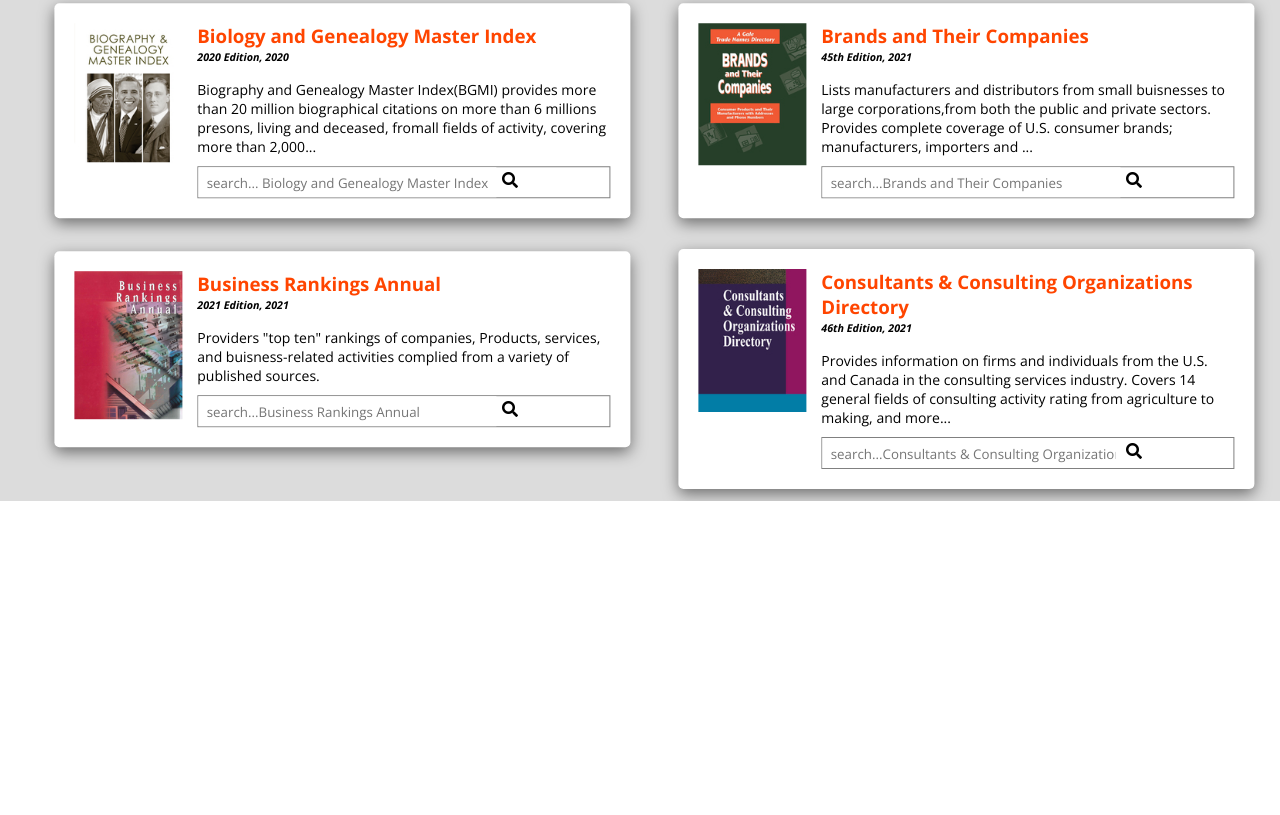
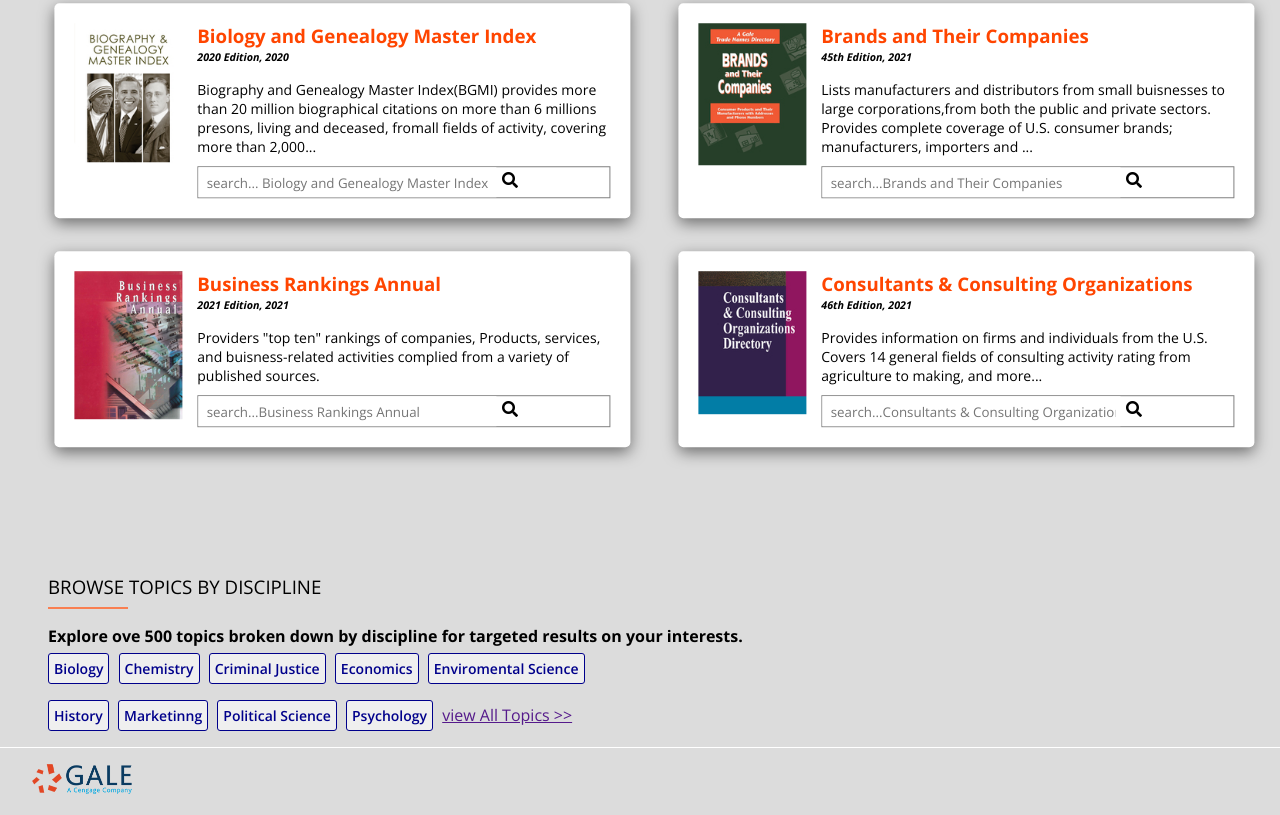
Before and after one commit to bettycode/Gale, a plain HTML site: page index.html in a window 1280 px wide. Shown: the part 520-1335 px from the top of the page. Before the commit the page ends 1021 px from the top, so only its background shows below. Drawn offline with nearby package versions, Linux system fonts and the light colour scheme.

Commit message:
complete

```diff
--- a/index.html
+++ b/index.html
@@ -109,20 +109,43 @@
                  <img src="img/book-4.jpeg" alt="">
                  </div>
                  <div  class="card-content">
-                    <h3>Consultants & Consulting Organizations Directory</h3>
+                    <h3>Consultants & Consulting Organizations </h3>
                     <h6><em>46th Edition, 2021</em></h6>
-                     <p class="card-p">Provides information on firms and individuals from the U.S. and Canada in the consulting services industry. Covers 14 general fields of consulting activity rating from agriculture to making, and more...</p>
+                     <p class="card-p">Provides information on firms and individuals from the U.S. Covers 14 general fields of consulting activity rating from agriculture to making, and more...</p>
                      <div class="drop-btn0" style="border: 1px solid gray; height: 30px; margin-top: 10px;" >
                         <span class="input"> <input  style="padding-top: 8px;" type="text" placeholder=" search...Consultants & Consulting Organizations Directory"><i class="fas fa-search" ></i></span>
                     </div>
                  </div>
 
-             </div>
+            </div>
+            <div class="container3">
+                <h3>BROWSE TOPICS BY DISCIPLINE</h3>
+                <P><strong>Explore ove 500 topics broken down by discipline for targeted results on your interests.</strong></P>
+                <div class="btns">
+                    <button> Biology</button>
+                    <button> Chemistry</button>
+                    <button> Criminal Justice</button>
+                    <button> Economics</button>
+                    <button> Enviromental Science</button>
+                    <button> History</button>
+                    <button> Marketinng</button>
+                    <button> Political Science</button>
+                    <button> Psychology</button>
+                    <a href="">view All Topics >></a>
 
+                </div>
+
+            </div>
+            <footer class="container-fluid">
+                <div class="imge">
+                    <img src="img/gale-logo.png" alt="">
+
+                </div>
+
+            </footer>
         </div>
+
     </main>
-
-
 
 
 
--- a/style.css
+++ b/style.css
@@ -138,6 +138,51 @@
     width: 100%;
     flex: 100%;
 }
+.container3 h3{
+    margin-top: 2rem;
+    font-weight: 500;
+}
+.container3{
+    margin-top: 37em;
+    margin-left: 3rem;
+    display: block;
+    height: 100%;
+
+}
+.container3 h3::after{
+    content: "";
+    width: 80px;
+    height: 2px;
+    display: flex;
+    background: #F97F51;
+    margin-bottom: 1rem;
+    margin-top: 8px;
+}
+div.imge img{
+    height: 30px;
+    margin-left: 2rem;
+    padding-top: 1rem;
+    padding-bottom: 1rem;
+}
+div.btns{
+    margin-top: 6px;
+    width: 45%;
+}
+.btns button{
+    border: 1px solid darkblue;
+    color: darkblue;
+    margin-bottom: 1rem;
+    padding: 5px;
+    border-radius: 3px;
+    margin-right: 5px;
+    font-size: 14px;
+    font-weight: 600;
+}
+footer.container-fluid {
+
+    border-top: 1px solid white;
+}
+
 
 /* @media */
 
```
